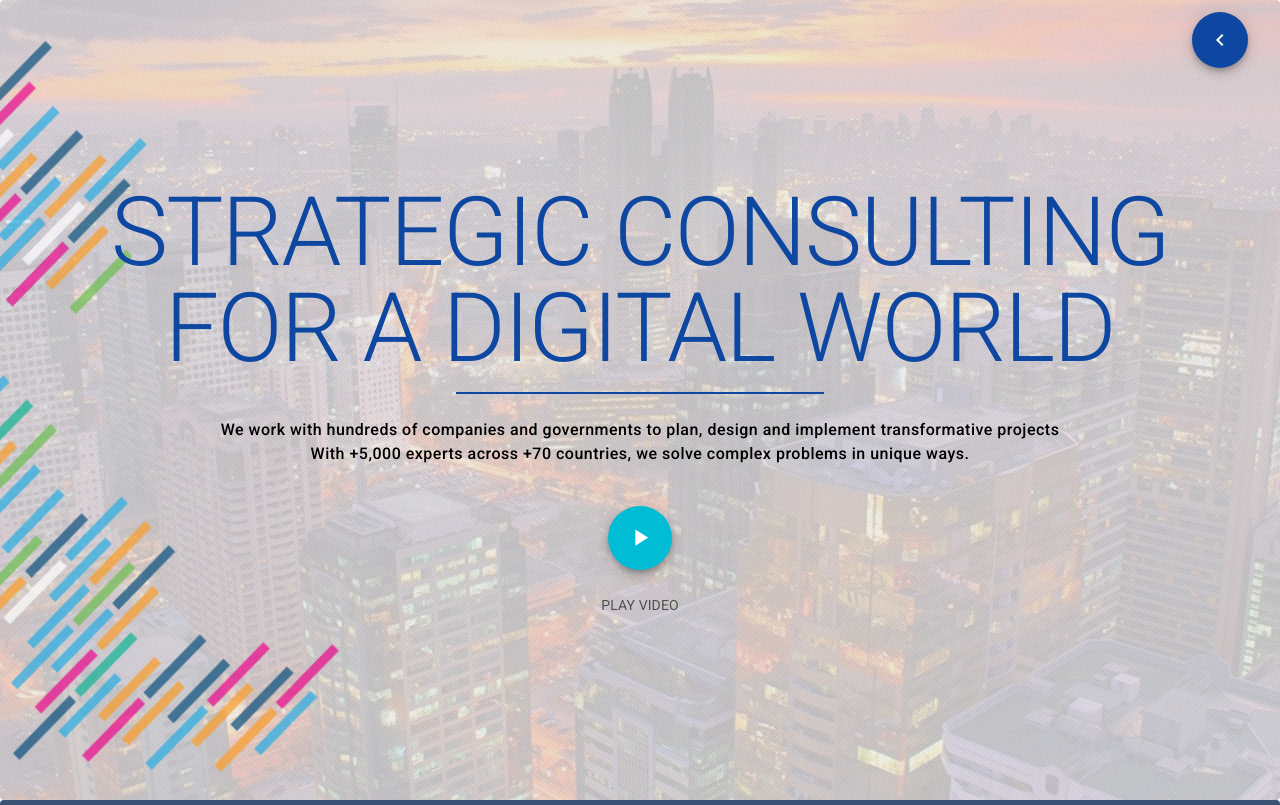
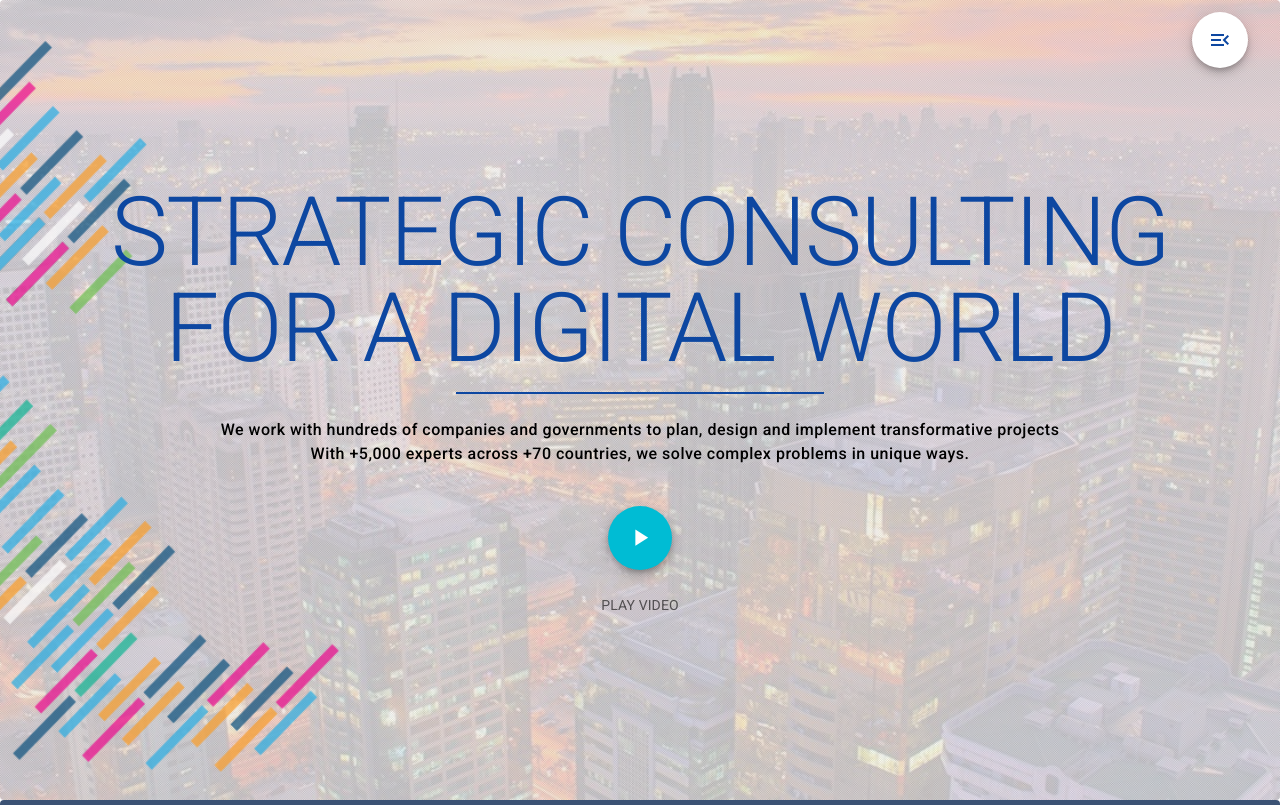
Before and after one commit to snretuerma/icf-frontend, a Nuxt app: page / in a window 1280 px wide. Shown: the top 805 px of the page. Built offline with nearby package versions, Linux system fonts and the light colour scheme.

Commit message:
Change navbar fab button color

```diff
--- a/components/Navbar.vue
+++ b/components/Navbar.vue
@@ -8,9 +8,9 @@
       v-if="scrolling"
     >
       <v-spacer></v-spacer>
-      <v-btn class="mx-4 mt-4" fab dark color="#0D47A1" @click="showToolbar">
-        <v-icon dark>
-          mdi-chevron-left
+      <v-btn class="mx-4 mt-4" fab dark color="white" @click="showToolbar">
+        <v-icon color="#0D47A1">
+          mdi-menu-open
         </v-icon>
       </v-btn>
     </v-toolbar>
```
